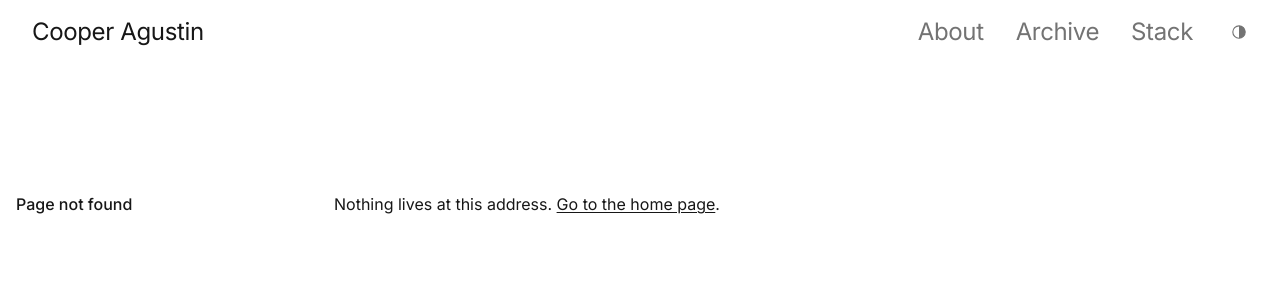
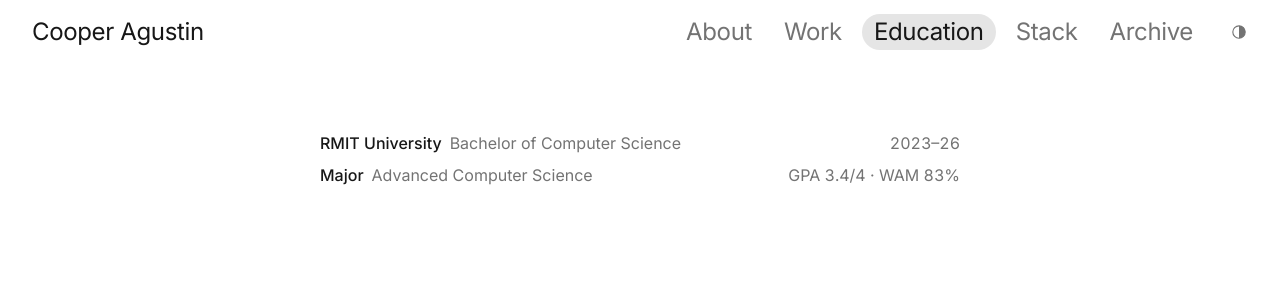
Before and after one commit to Spudgee/portfolio, a Next.js app: page /education in a window 1280 px wide. Before the commit this address had no page. Shown: the top 300 px of the page. Built offline with nearby package versions, Linux system fonts and the light colour scheme.

Commit message:
Work and Education get their own pages in the nav; /education stops redirecting home

```diff
--- /dev/null
+++ b/app/education/page.tsx
@@ -0,0 +1,39 @@
+import type { Metadata } from "next";
+import { type Row, RowList } from "@/components/row-list";
+import { EDUCATION } from "@/content/education";
+import { PERSON } from "@/content/person";
+import { PATHS } from "@/content/site";
+import { pageMetadata } from "@/lib/page-metadata";
+import { yearSpan } from "@/lib/year-span";
+
+export const metadata: Metadata = pageMetadata({
+	path: PATHS.education,
+	title: `Education – ${PERSON.name}`,
+	description: `${PERSON.name}'s ${EDUCATION.degree} at ${EDUCATION.institution}, majoring in ${EDUCATION.major}: GPA ${EDUCATION.gpa}, WAM ${EDUCATION.wam}.`,
+});
+
+const EDUCATION_ROWS: readonly Row[] = [
+	{
+		key: "degree",
+		primary: EDUCATION.institution,
+		secondary: EDUCATION.degree,
+		aside: yearSpan(EDUCATION.start, EDUCATION.end),
+		href: EDUCATION.institutionUrl,
+	},
+	{
+		key: "major",
+		primary: "Major",
+		secondary: EDUCATION.major,
+		aside: `GPA ${EDUCATION.gpa} · WAM ${EDUCATION.wam}`,
+	},
+];
+
+/** The degree and the major with grades, in the same rows as Work; the nav pill names the page. */
+export default function EducationPage() {
+	return (
+		<div className="mx-auto max-w-[40rem]">
+			<h1 className="sr-only">Education</h1>
+			<RowList rows={EDUCATION_ROWS} />
+		</div>
+	);
+}
--- /dev/null
+++ b/app/work/page.tsx
@@ -0,0 +1,31 @@
+import type { Metadata } from "next";
+import { type Row, RowList } from "@/components/row-list";
+import { EXPERIENCE } from "@/content/experience";
+import { PERSON } from "@/content/person";
+import { PATHS } from "@/content/site";
+import { pageMetadata } from "@/lib/page-metadata";
+import { yearSpan } from "@/lib/year-span";
+
+export const metadata: Metadata = pageMetadata({
+	path: PATHS.work,
+	title: `Work – ${PERSON.name}`,
+	description: `${PERSON.name}'s roles: ${EXPERIENCE.map((role) => `${role.title} at ${role.company}`).join(", ")}.`,
+});
+
+const WORK_ROWS: readonly Row[] = EXPERIENCE.map((role) => ({
+	key: `${role.company}-${role.start}`,
+	primary: role.company,
+	secondary: role.title,
+	aside: yearSpan(role.start, role.end),
+	href: role.companyUrl,
+}));
+
+/** Every role, one row each, linking to the company; the nav pill names the page. */
+export default function WorkPage() {
+	return (
+		<div className="mx-auto max-w-[40rem]">
+			<h1 className="sr-only">Work</h1>
+			<RowList rows={WORK_ROWS} />
+		</div>
+	);
+}
--- a/content/site.ts
+++ b/content/site.ts
@@ -7,19 +7,29 @@ export const LOCALE = "en-AU";
 /** Every route, named once. */
 export const PATHS = {
 	home: "/",
+	work: "/work",
+	education: "/education",
+	stack: "/stack",
 	archive: "/archive",
-	stack: "/stack",
 } as const;
 
-/** The nav, in order: About is the home page; Archive is the Are.na grid; Stack is the tools. */
+/** The nav, in order: About is the home page with the statement; each other page is one list. */
 export const NAV_PAGES = [
 	{ label: "About", path: PATHS.home },
+	{ label: "Work", path: PATHS.work },
+	{ label: "Education", path: PATHS.education },
+	{ label: "Stack", path: PATHS.stack },
 	{ label: "Archive", path: PATHS.archive },
-	{ label: "Stack", path: PATHS.stack },
 ] as const;
 
 /** Indexable routes, in sitemap order. */
-export const PAGE_PATHS = [PATHS.home, PATHS.archive, PATHS.stack] as const;
+export const PAGE_PATHS = [
+	PATHS.home,
+	PATHS.work,
+	PATHS.education,
+	PATHS.stack,
+	PATHS.archive,
+] as const;
 
 /**
  * Absolute URL for a site path, spelled exactly as Next writes the canonical:
--- a/next.config.ts
+++ b/next.config.ts
@@ -1,12 +1,9 @@
 import type { NextConfig } from "next";
 
 const nextConfig: NextConfig = {
-	/** About and Education became part of the home page; old links land there. */
+	/** About is the home page now; old links to /about land there. */
 	async redirects() {
-		return [
-			{ source: "/about", destination: "/", permanent: true },
-			{ source: "/education", destination: "/", permanent: true },
-		];
+		return [{ source: "/about", destination: "/", permanent: true }];
 	},
 };
 
```
